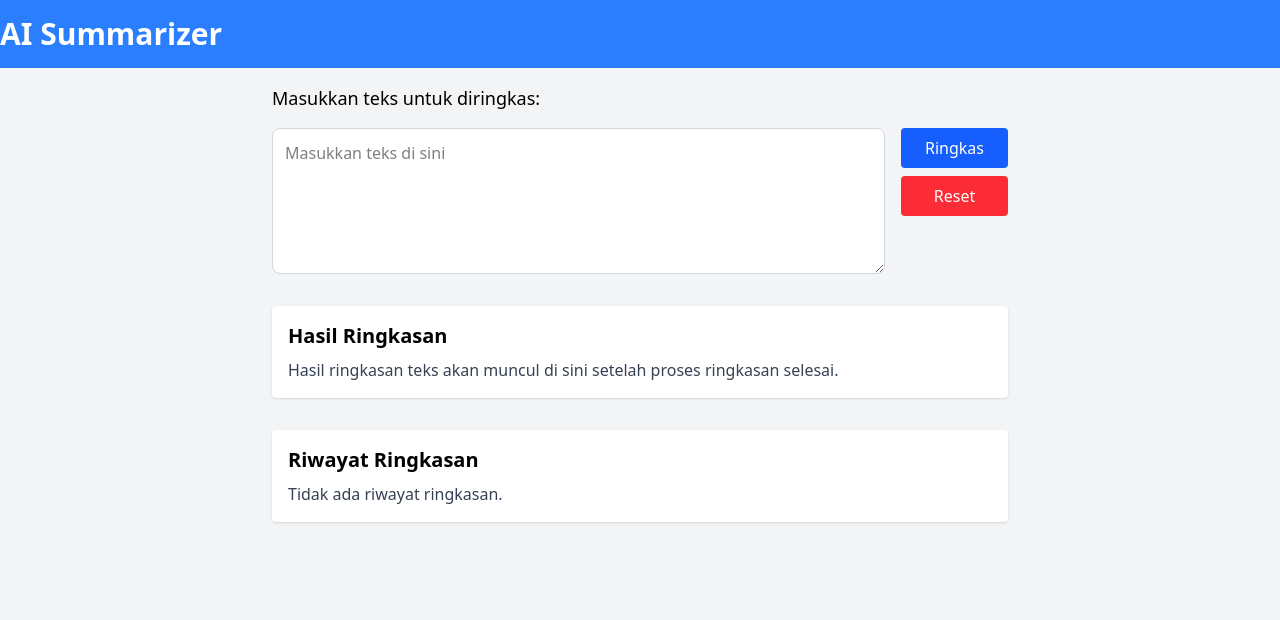
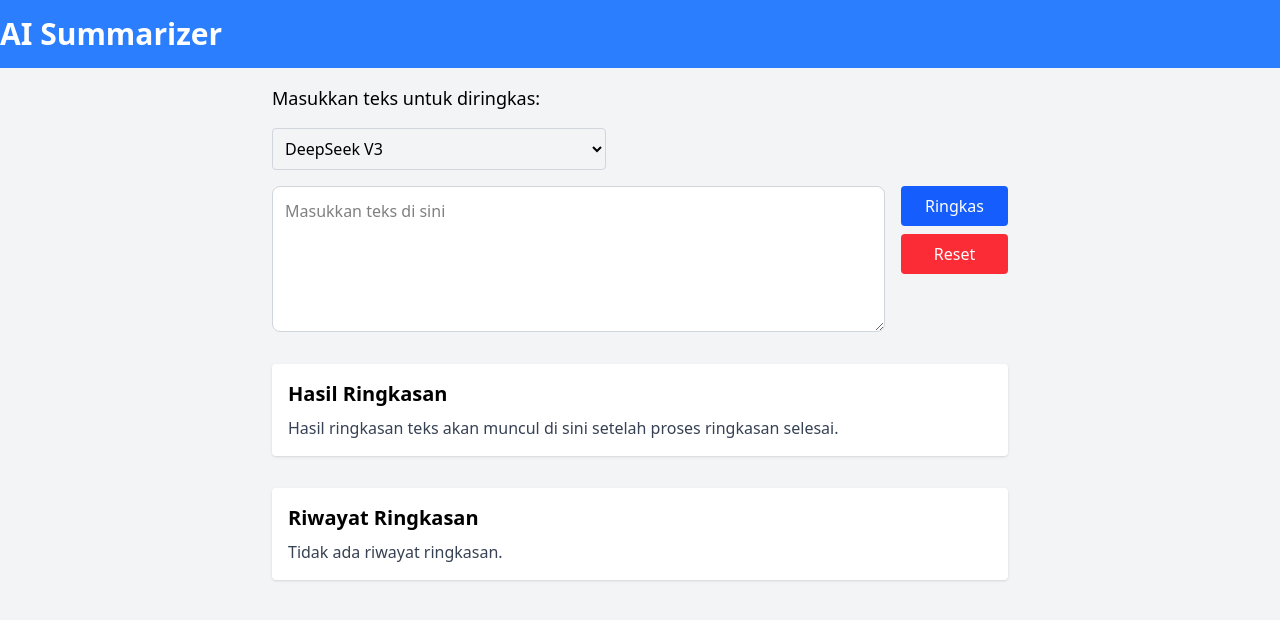
Before and after one commit to eben4ya/Ai-Sum, a React (Vite) app: page / in a window 1280 px wide. Shown: the top 620 px of the page. Built offline with nearby package versions, Linux system fonts and the light colour scheme.

Commit message:
feat: ui dropdown

```diff
--- a/src/App.jsx
+++ b/src/App.jsx
@@ -7,6 +7,7 @@ const App = () => {
   const [inputText, setInputText] = useState("");
   const [summary, setSummary] = useState("");
   const [history, setHistory] = useState([]);
+  const [model, setModel] = useState("deepseek/deepseek-chat-v3-0324:free");
 
   // Ambil riwayat dari localStorage saat komponen pertama kali dimuat
   useEffect(() => {
@@ -45,6 +46,8 @@ const App = () => {
           summary={summary}
           handleSummarize={handleSummarize}
           handleReset={handleReset}
+          model={model}
+          setModel={setModel}
         />
         <History history={history} handleDelete={handleDelete} />
       </main>
--- a/src/components/Summarizer.jsx
+++ b/src/components/Summarizer.jsx
@@ -4,10 +4,25 @@ const Summarizer = ({
   summary,
   handleSummarize,
   handleReset,
+  model,
+  setModel,
 }) => {
   return (
     <>
       <p className="mb-4 text-lg">Masukkan teks untuk diringkas:</p>
+      <select
+        value={model}
+        onChange={(e) => setModel(e.target.value)}
+        className="mb-4 p-2 border border-gray-300 rounded"
+      >
+        <option value="meta-llama/llama-3.3-70b-instruct:free">
+          Llama 3.3 70B Instruct (Meta)
+        </option>
+        <option value="deepseek/deepseek-chat-v3-0324:free">DeepSeek V3</option>
+        <option value="google/gemini-2.0-flash-exp:free">
+          Gemini Flash 2.0 Experimental (Google)
+        </option>
+      </select>
       <div className="flex flex-col sm:flex-row gap-4">
         <textarea
           value={inputText}
```
